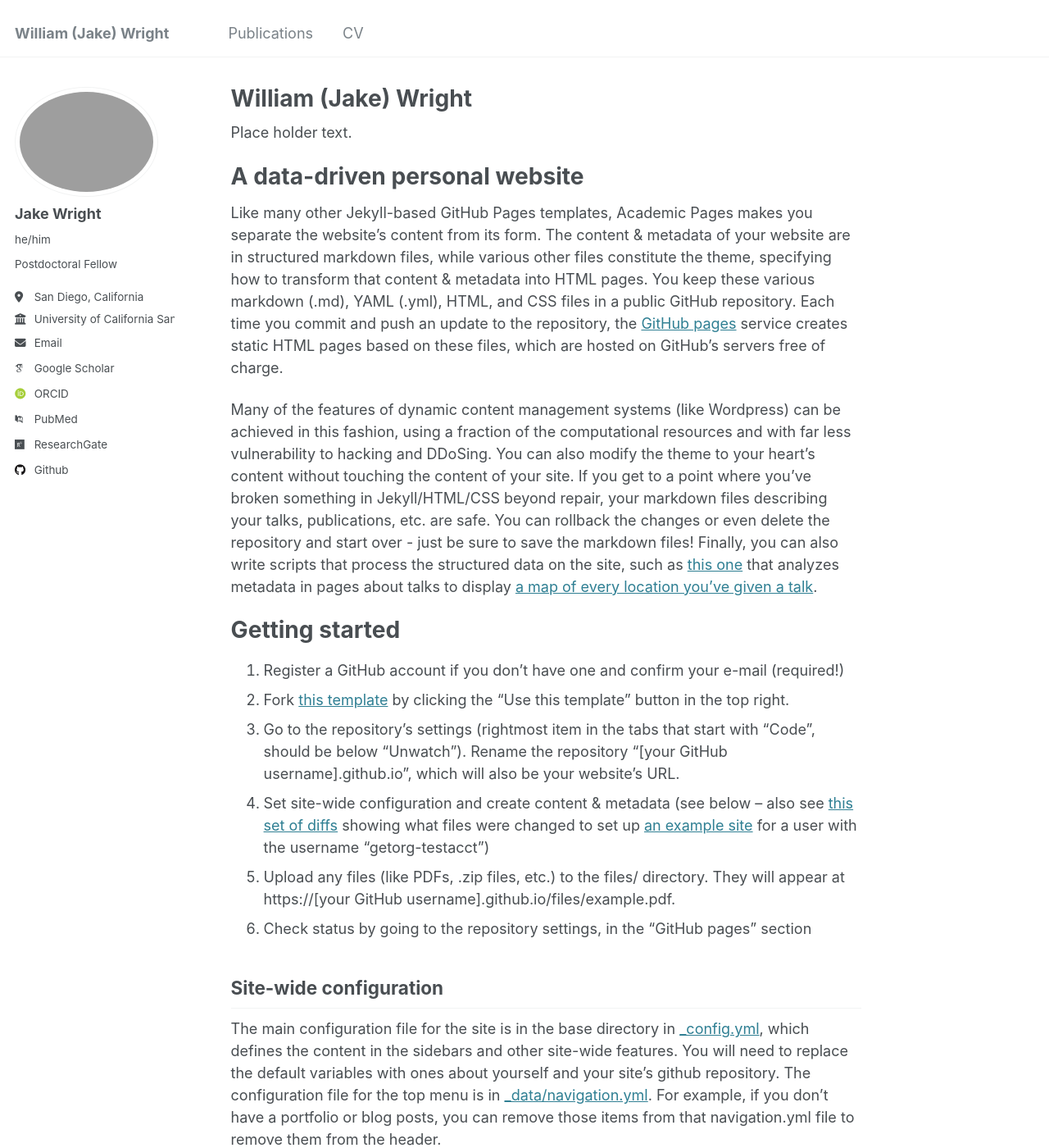
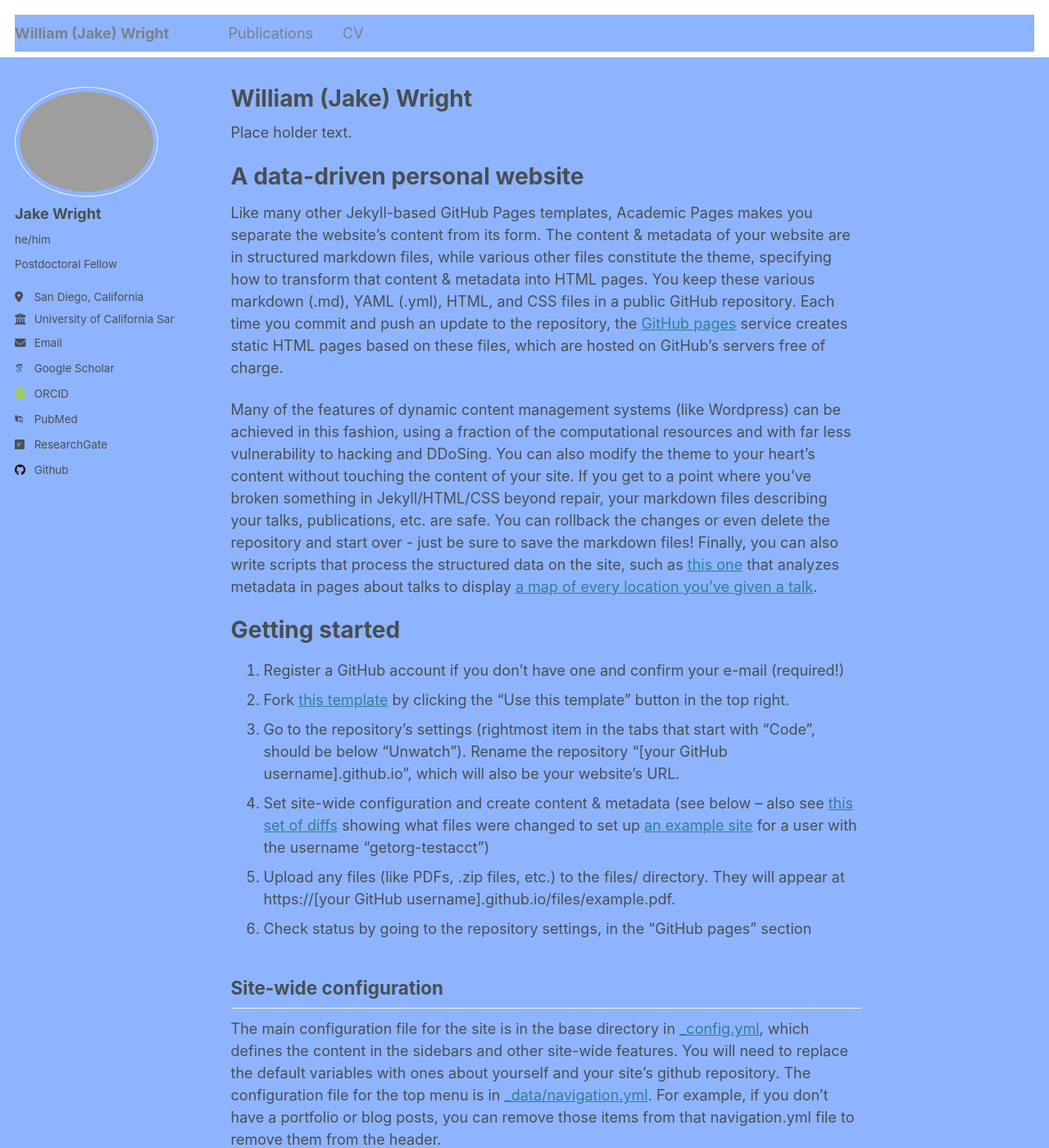
Before and after one commit to wjakewright/wjakewright.github.io, a Jekyll site: the page built from _pages/about.md, in a window 1280 px wide and 1400 px high. Shown: the whole window at 82% size. Built offline with Jekyll 4.4.1, drawn with Linux system fonts in a browser that asks for light colours; some web fonts are replaced.

Commit message:
Update _variables.scss

```diff
--- a/_sass/_variables.scss
+++ b/_sass/_variables.scss
@@ -62,7 +62,7 @@ $light-gray                 : mix(#fff, $gray, 50%);
 $lighter-gray               : mix(#fff, $gray, 90%);
 
 $body-color                 : #fff;
-$background-color           : #fff;
+$background-color           : #8eb4ff;
 $code-background-color      : #fafafa;
 $code-background-color-dark : $light-gray;
 $text-color                 : $dark-gray;
```
